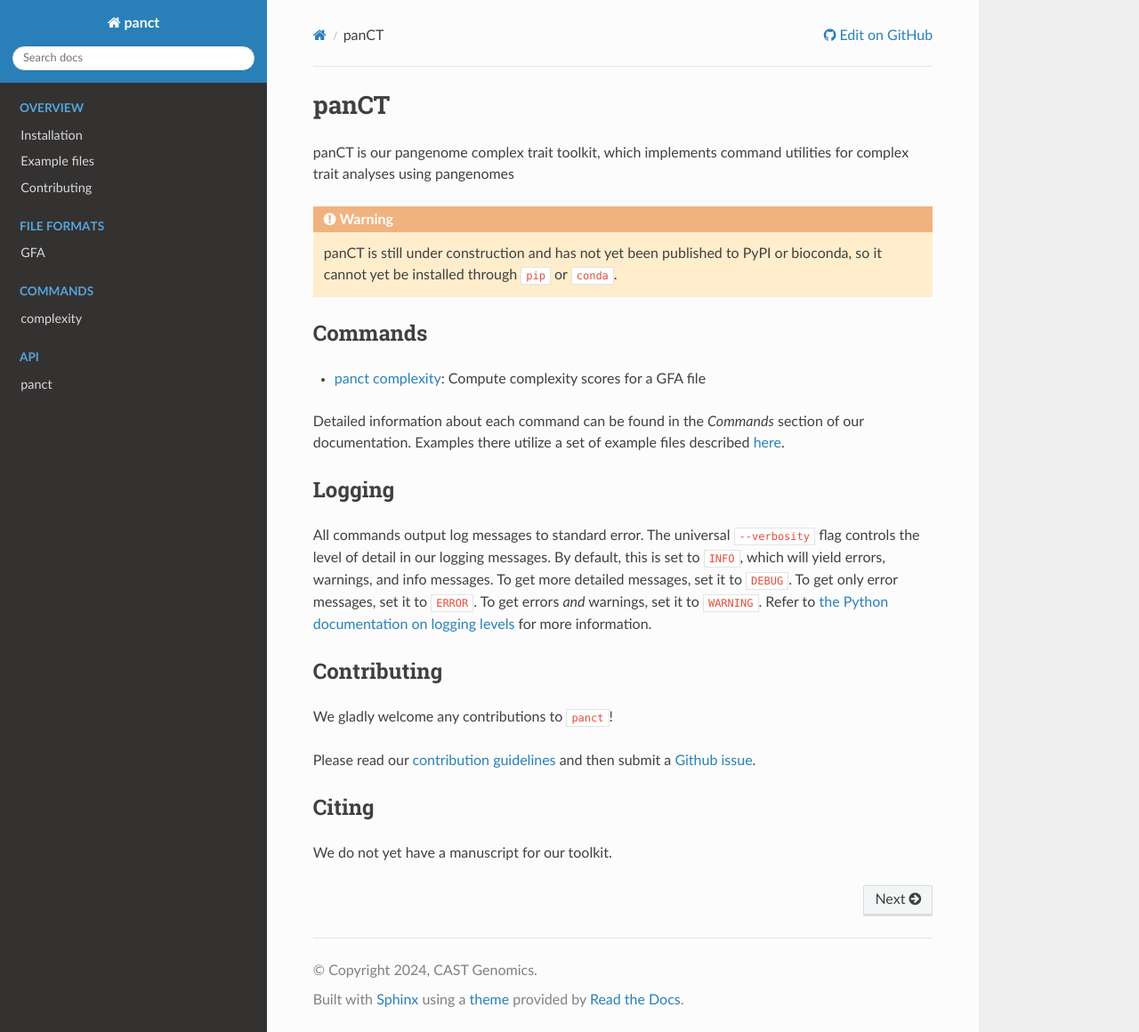
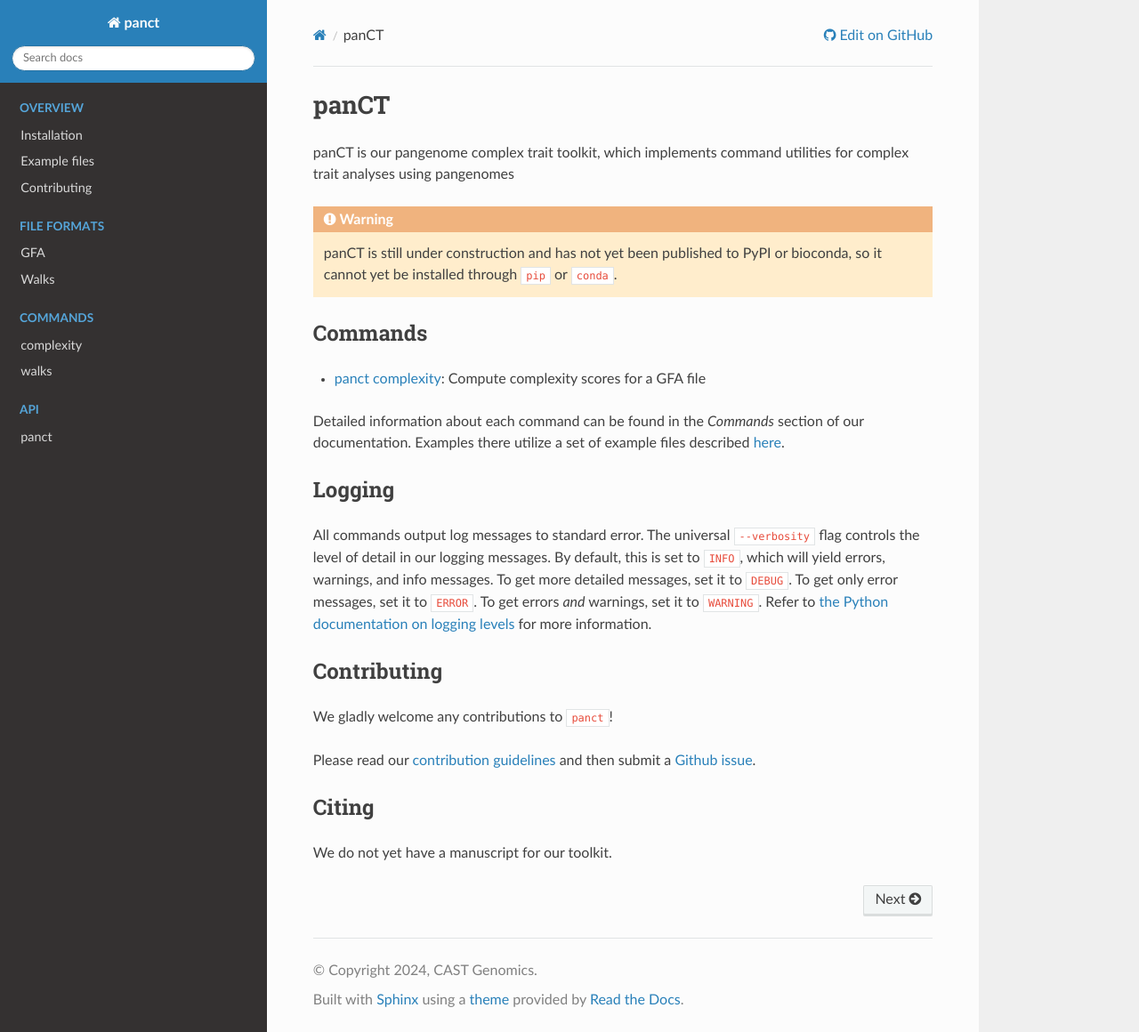
Before and after one commit to CAST-genomics/panCT, a Sphinx documentation site: the page built from docs/index.rst, in a window 1280 px wide and 1160 px high. Shown: the whole window at 89% size. Built offline with Sphinx 7.4.7 and the Read the Docs theme 3.1.0, drawn with Linux system fonts in a browser that asks for light colours.

Commit message:
add walks docs to toc

```diff
--- a/docs/index.rst
+++ b/docs/index.rst
@@ -50,6 +50,7 @@ We do not yet have a manuscript for our toolkit.
    :maxdepth: 1
 
    formats/gfa.rst
+   formats/walks.rst
 
 .. toctree::
    :caption: Commands
@@ -58,6 +59,7 @@ We do not yet have a manuscript for our toolkit.
    :maxdepth: 1
 
    commands/complexity.rst
+   commands/walks.rst
 
 .. toctree::
    :caption: API
```
